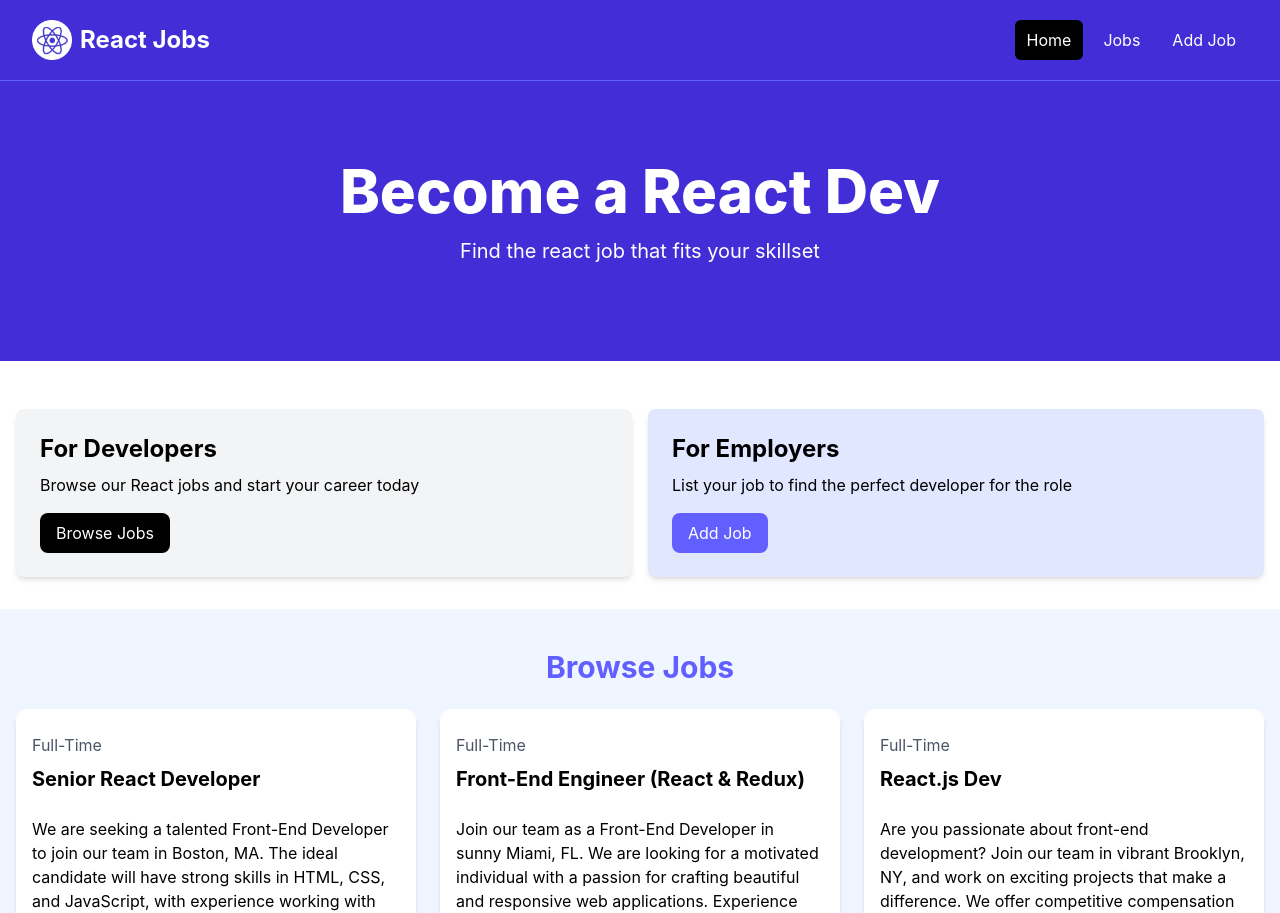
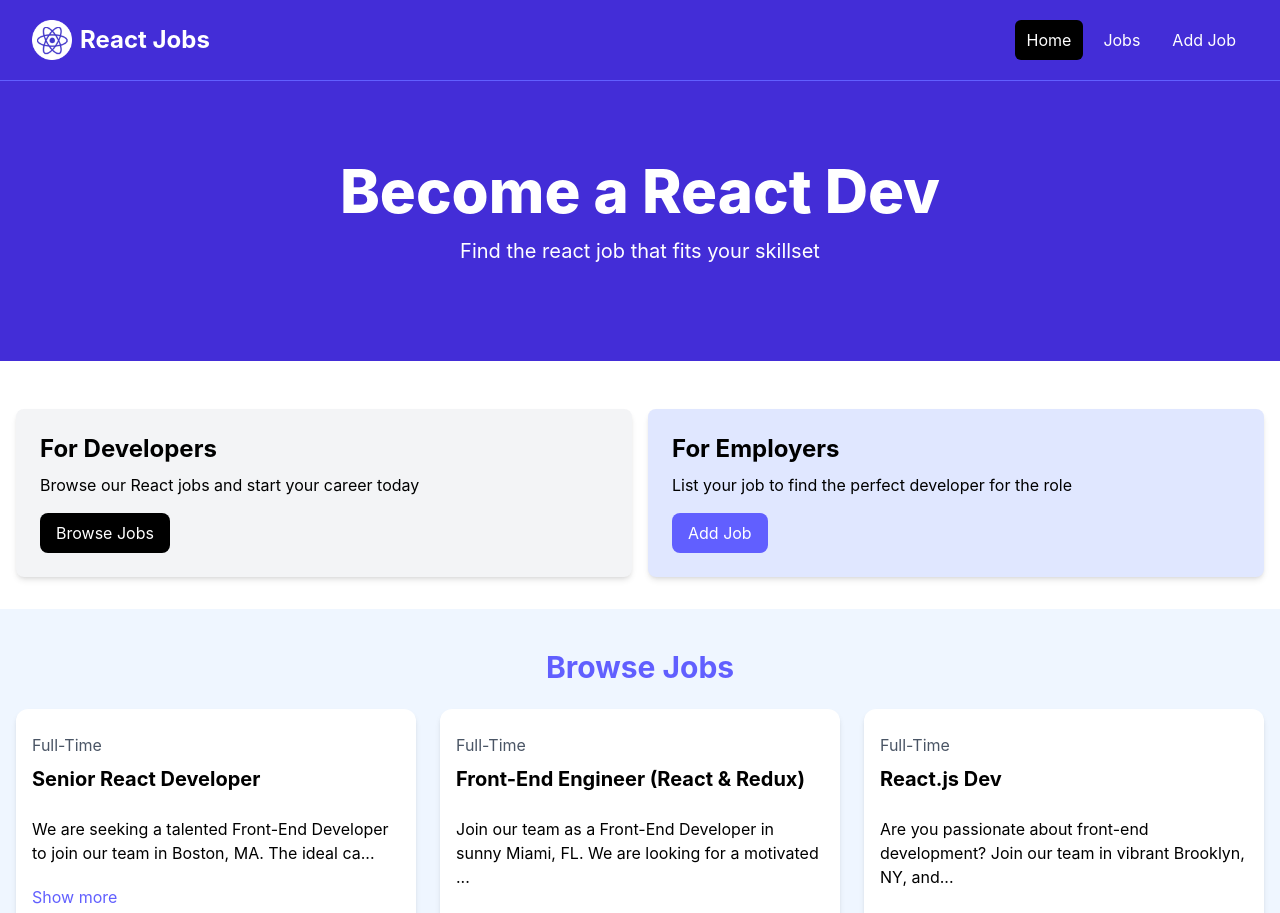
Before and after one commit to elementkz/react-jobs, a React (Vite) app: page / in a window 1280 px wide. Shown: the top 913 px of the page. Built offline with nearby package versions, Linux system fonts and the light colour scheme.

Commit message:
added description expand state

```diff
--- a/src/components/JobListing.jsx
+++ b/src/components/JobListing.jsx
@@ -1,4 +1,14 @@
+import { useState } from "react";
+
 function JobListing({ job }) {
+  const [showFullDescription, setShowFullDescription] = useState(false);
+
+  let description = job.description;
+
+  if (!showFullDescription) {
+    description = description.substring(0, 90) + "...";
+  }
+
   return (
     <div className="bg-white rounded-xl shadow-md relative">
       <div className="p-4">
@@ -7,8 +17,13 @@ function JobListing({ job }) {
           <h3 className="text-xl font-bold">{job.title}</h3>
         </div>
 
-        <div className="mb-5">{job.description}</div>
-
+        <div className="mb-5">{description}</div>
+        <button
+          onClick={() => setShowFullDescription((prev) => !prev)}
+          className="text-indigo-500 mb-5 hover:text-indigo-600"
+        >
+          Show {showFullDescription ? "less" : "more"}
+        </button>
         <h3 className="text-indigo-500 mb-2">{job.salary} / Year</h3>
 
         <div className="border border-gray-100 mb-5"></div>
@@ -20,7 +35,7 @@ function JobListing({ job }) {
           </div>
           <a
             href={`/job/${job.id}`}
-            className="h-[36px] bg-indigo-500 hover:bg-indigo-600 text-white px-4 py-2 rounded-lg text-center text-sm"
+            className="h-9 bg-indigo-500 hover:bg-indigo-600 text-white px-4 py-2 rounded-lg text-center text-sm"
           >
             Read More
           </a>
```
